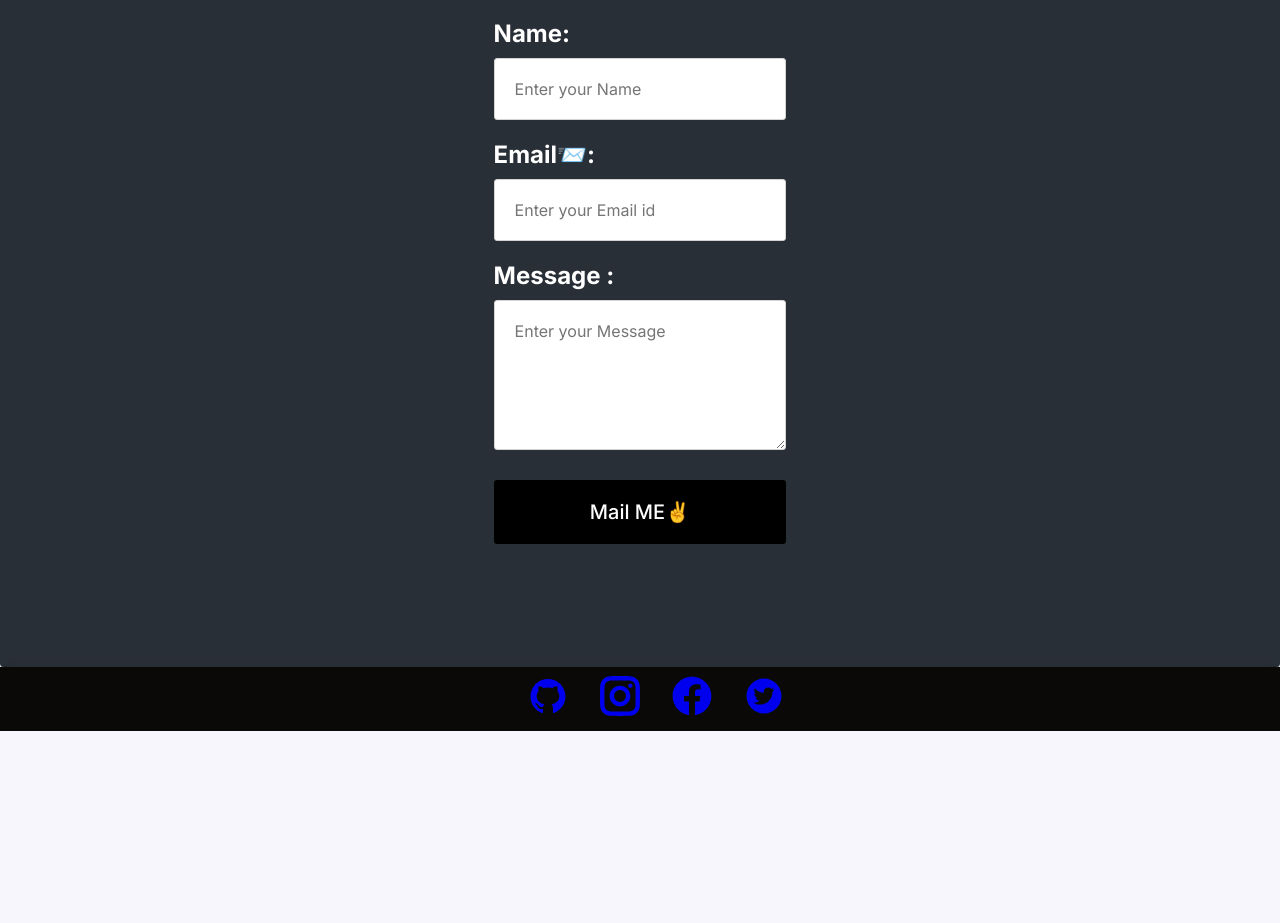
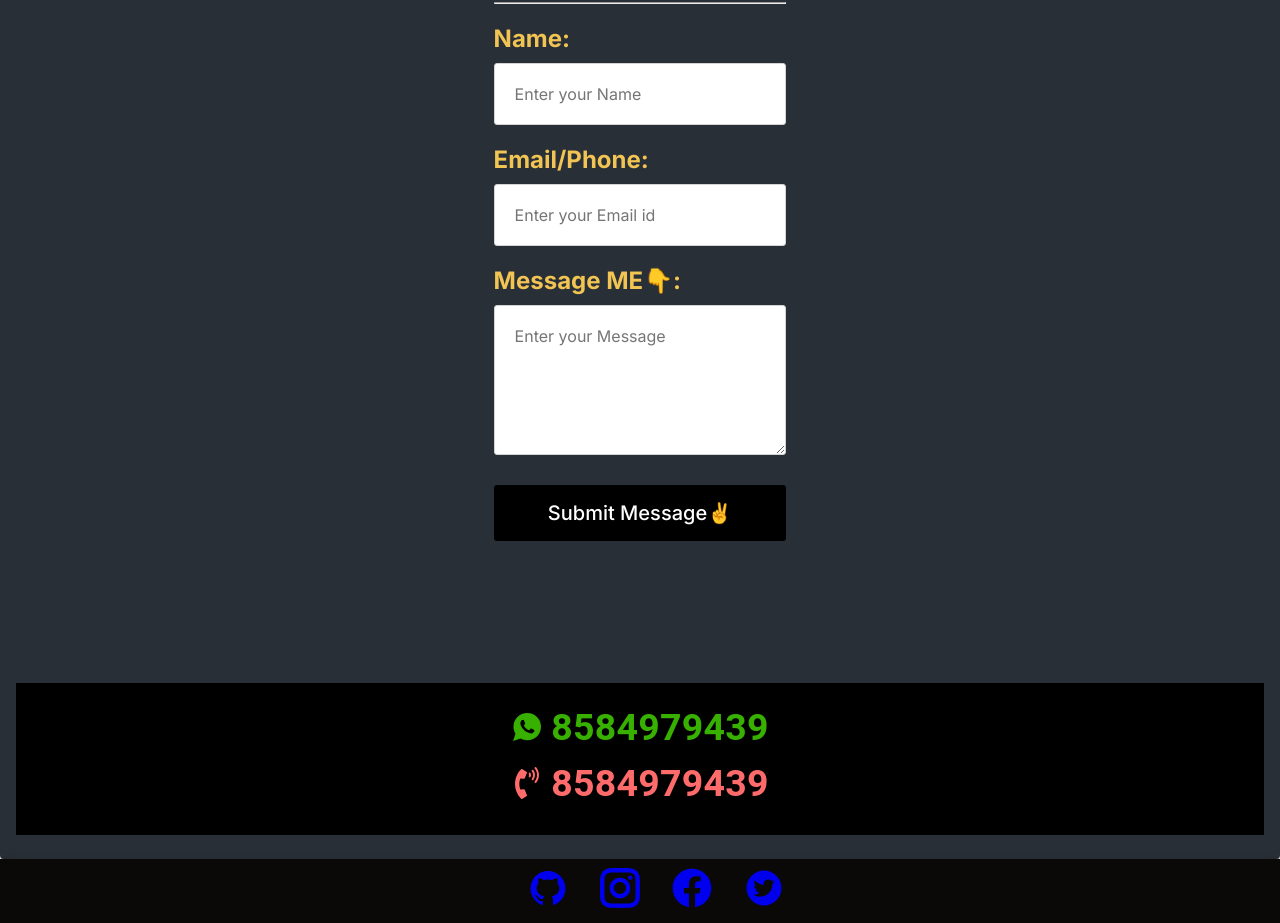
Before and after one commit to JoyeshDebnath/Resume-App-React, a React (Create React App) app in the folder resume-app/: page /contacts in a window 1280 px wide. Shown: the part 237-1160 px from the top of the page. Before the commit the page ends 968 px from the top, so only its background shows below. Built offline with nearby package versions, Linux system fonts and the light colour scheme.

Commit message:
Project finished
Finishing done

```diff
--- a/resume-app/src/components/About/About.css
+++ b/resume-app/src/components/About/About.css
@@ -6,7 +6,7 @@
   	letter-spacing: 2px;
  	animation: typing 10s steps(18, end), blink .75s step-end infinite;
     white-space: nowrap;
-    font-size: 30px;
+    font-size: 2rem;
     font-weight: 700;
     border-right: 4px solid orange;
     box-sizing: border-box;
@@ -36,11 +36,12 @@
             padding: 14px 14px;
             display: inline-block;
             color: white;
-            letter-spacing: 5px;
+
             text-transform: uppercase;
-            text-decoration: underline;
-            font-size: 1em;
-            font-weight: 600;
+            text-decoration: none;
+            font-size: 1rem;
+            font-weight: 800;
+            letter-spacing: 3px;
             overflow: hidden;
         }
 
--- a/resume-app/src/components/About/About.js
+++ b/resume-app/src/components/About/About.js
@@ -17,12 +17,21 @@ const useStyles = makeStyles((theme) => ({
 	cover: {
 		// filter: "brightness(50%)",
 		backgroundImage: `linear-gradient(rgba(0, 0, 0, 0.5),
-                       rgba(0, 0, 0, 0.5)),url(https://images.unsplash.com/photo-1562819606-b7a0ebd7e7c5?ixid=MnwxMjA3fDB8MHxwaG90by1wYWdlfHx8fGVufDB8fHx8&ixlib=rb-1.2.1&auto=format&fit=crop&w=750&q=80)`,
-		backgroundPosition: "center",
+                       rgba(0, 0, 0, 0.5)),url(https://www.designyourway.net/blog/wp-content/uploads/2018/12/programming-wallpaper11-700x394.jpg)`,
+		// backgroundPosition: "center",
+
 		// height: 500,
-		padding: "35px 25px",
+		/* Full height */
+		height: "100vh",
+
+		/* Center and scale the image nicely */
+
+		backgroundRepeat: "no-repeat",
+		backgroundSize: "cover",
 		display: "flex",
 		flexDirection: "column",
+		justifyContent: "center",
+		alignItems: "center",
 	},
 	title: {
 		fontSize: 40,
@@ -62,53 +71,61 @@ const About = () => {
 				>
 					<Typography
 						style={{
-							color: "white",
-							fontSize: 60,
+							color: "#fcefb4",
+							fontSize: "3rem",
 						}}
 					>
 						ABOUT ME
+						<hr />
 					</Typography>
+					<br />
 					<Avatar
-						style={{ marginLeft: "3rem" }}
+						style={{ marginLeft: "3rem", marginTop: "0.4rem" }}
 						alt="Remy Sharp"
 						src={JD}
 						className={classes.large}
 					/>
+					<br />
 				</Grid>
-
-				{/* <Divider light /> */}
 
 				<Typography
 					className="typewriterText"
 					style={{ fontSize: 40, fontFamily: "Montserrat" }}
 					gutterBottom
 				>
-					WELCOME TO MY PAGE
+					W E L C O M E
 				</Typography>
-				<Typography variant="h5" component="h2" style={{ color: "white" }}>
-					Hello Myself Joyesh Debnath.
-					<br />I love to code ,watch movies and webSeries and play soccer.
+				<br />
+				<hr />
+				<br />
+				<br />
+				<Typography
+					variant="h5"
+					component="h2"
+					style={{ color: "#ffc300", marginTop: "0.6rem" }}
+				>
+					Hi👋Myself Joyesh Debnath.
+					<br />I love to code,watch movies and webSeries and play soccer.
 				</Typography>
 			</CardContent>
 			<CardActions>
 				{/* <Button variant="text" style={{ color: "#90caf9", fontWeight: 700 }}>
 					Read More..
 				</Button> */}
-				<Button>
+
 				<Link className="btn" to="/resume">
 					Resume
 				</Link>
-				</Button>
-				<Button>
+
 				<Link className="btn" to="/projects">
 					Projects
 				</Link>
-				</Button>
-				<Button>
+
+				{/* <Button>
 					<Link className="btn" to="/contact">
 						ContactME
 					</Link>
-				</Button>
+				</Button> */}
 			</CardActions>
 		</Card>
 	);
--- a/resume-app/src/components/Contact/Contact.js
+++ b/resume-app/src/components/Contact/Contact.js
@@ -64,14 +64,18 @@ const Contact = () => {
 				<Typography
 					variant="h3"
 					className={classes.heading}
-					style={{ textDecoration: "underline" }}
+					style={{ color: "#ea7317" }}
 				>
 					Contact ME {"    "}
 					<DraftsIcon style={{ fontSize: "2rem" }} />
 				</Typography>
+				<hr />
 
 				<br />
-				<label className={classes.heading} style={{ fontSize: "1.5rem" }}>
+				<label
+					className={classes.heading}
+					style={{ fontSize: "1.5rem", color: "#f1c453" }}
+				>
 					Name:
 				</label>
 				<input
@@ -80,8 +84,11 @@ const Contact = () => {
 					value={name}
 					onChange={(e) => setName(e.target.value)}
 				/>
-				<label className={classes.heading} style={{ fontSize: "1.5rem" }}>
-					Email📨:
+				<label
+					className={classes.heading}
+					style={{ fontSize: "1.5rem", color: "#f1c453" }}
+				>
+					Email/Phone:
 				</label>
 				<input
 					type="email"
@@ -89,8 +96,11 @@ const Contact = () => {
 					value={email}
 					onChange={(e) => setEmail(e.target.value)}
 				/>
-				<label className={classes.heading} style={{ fontSize: "1.5rem" }}>
-					Message :
+				<label
+					className={classes.heading}
+					style={{ fontSize: "1.5rem", color: "#f1c453" }}
+				>
+					Message ME👇:
 				</label>
 				<textarea
 					placeholder="Enter your Message"
@@ -99,9 +109,9 @@ const Contact = () => {
 				/>
 				<button
 					type="submit"
-					style={{ background: loader ? "#ccc" : " #000000" }}
+					style={{ background: loader ? "#ccc" : " #000000", padding: "1rem" }}
 				>
-					Mail ME✌️
+					Submit Message✌️
 				</button>
 			</form>
 		</Grid>
--- a/resume-app/src/components/Contact/ContactWrapper.js
+++ b/resume-app/src/components/Contact/ContactWrapper.js
@@ -6,7 +6,8 @@ import CardContent from "@material-ui/core/CardContent";
 import Button from "@material-ui/core/Button";
 import Typography from "@material-ui/core/Typography";
 import Contact from "./Contact";
-
+import { IoLogoWhatsapp } from "react-icons/io";
+import { FaPhoneVolume } from "react-icons/fa";
 const useStyles = makeStyles({
 	root: {
 		minWidth: "80%",
@@ -22,6 +23,10 @@ const useStyles = makeStyles({
 	pos: {
 		marginBottom: 12,
 	},
+	text: {
+		color: "white",
+		fontSize: "2rem",
+	},
 });
 
 export default function Skill() {
@@ -32,10 +37,45 @@ export default function Skill() {
 		<Card className={classes.root} style={{ backgroundColor: "#292F36" }}>
 			<CardContent>
 				<Contact />
+				<br />
+				<br />
+
+				<CardContent style={{ backgroundColor: "#000000" }}>
+					<Typography
+						className={classes.text}
+						style={{
+							display: "flex",
+							justifyContent: "center",
+							alignItems: "center",
+							color: "#38b000",
+						}}
+					>
+						<IoLogoWhatsapp
+							className={classes.text}
+							style={{ marginRight: "0.5rem", color: "#38b000" }}
+						/>
+
+						<h3>8584979439</h3>
+					</Typography>
+
+					<Typography
+						className={classes.text}
+						style={{
+							display: "flex",
+							justifyContent: "center",
+							alignItems: "center",
+							color: "#ff6b6b",
+						}}
+					>
+						<FaPhoneVolume
+							className={classes.text}
+							style={{ marginRight: "0.5rem", color: "#ff6b6b" }}
+						/>
+
+						<h3>8584979439</h3>
+					</Typography>
+				</CardContent>
 			</CardContent>
-			{/* <CardActions>
-				<Button size="small">Learn More</Button>
-			</CardActions> */}
 		</Card>
 	);
 }
--- a/resume-app/src/components/Resume/Education.js
+++ b/resume-app/src/components/Resume/Education.js
@@ -29,7 +29,6 @@ const useStyles = makeStyles({
 
 export default function Education({ data }) {
 	const classes = useStyles();
-	const bull = <span className={classes.bullet}>•</span>;
 
 	return (
 		<Card className={classes.root} variant="outlined">
@@ -40,6 +39,9 @@ export default function Education({ data }) {
 					gutterBottom
 				></Typography>
 				<Typography variant="h4">{data.edu}</Typography>
+				<Typography variant="h5">
+					Year: {"   "} {data.year}
+				</Typography>
 				<Typography className={classes.pos}>Degree: {data.deg}</Typography>
 				<Typography variant="h4">
 					Percentage:{data.per}
--- a/resume-app/src/components/Resume/Profiles.js
+++ b/resume-app/src/components/Resume/Profiles.js
@@ -40,7 +40,12 @@ export default function Profiles() {
 					<ul style={{ textDecoration: "none" }}>
 						<a
 							href="https://leetcode.com/Joyesh/"
-							style={{ textDecoration: "none" }}
+							style={{
+								textDecoration: "none",
+								display: "flex",
+								justifyContent: "center",
+								alignItems: "center",
+							}}
 						>
 							<SiLeetcode style={{ fontSize: "2rem", color: "#ff3c38" }} />
 							{"    "}{" "}
@@ -52,7 +57,12 @@ export default function Profiles() {
 
 						<a
 							href="https://github.com/JoyeshDebnath"
-							style={{ textDecoration: "none" }}
+							style={{
+								textDecoration: "none",
+								display: "flex",
+								justifyContent: "center",
+								alignItems: "center",
+							}}
 						>
 							<br />
 							<br />
```
Also changed, not shown: resume-app/src/components/Resume/Resume.js (+93 -32 lines). Lines whose indentation alone changed are shown as unchanged.
